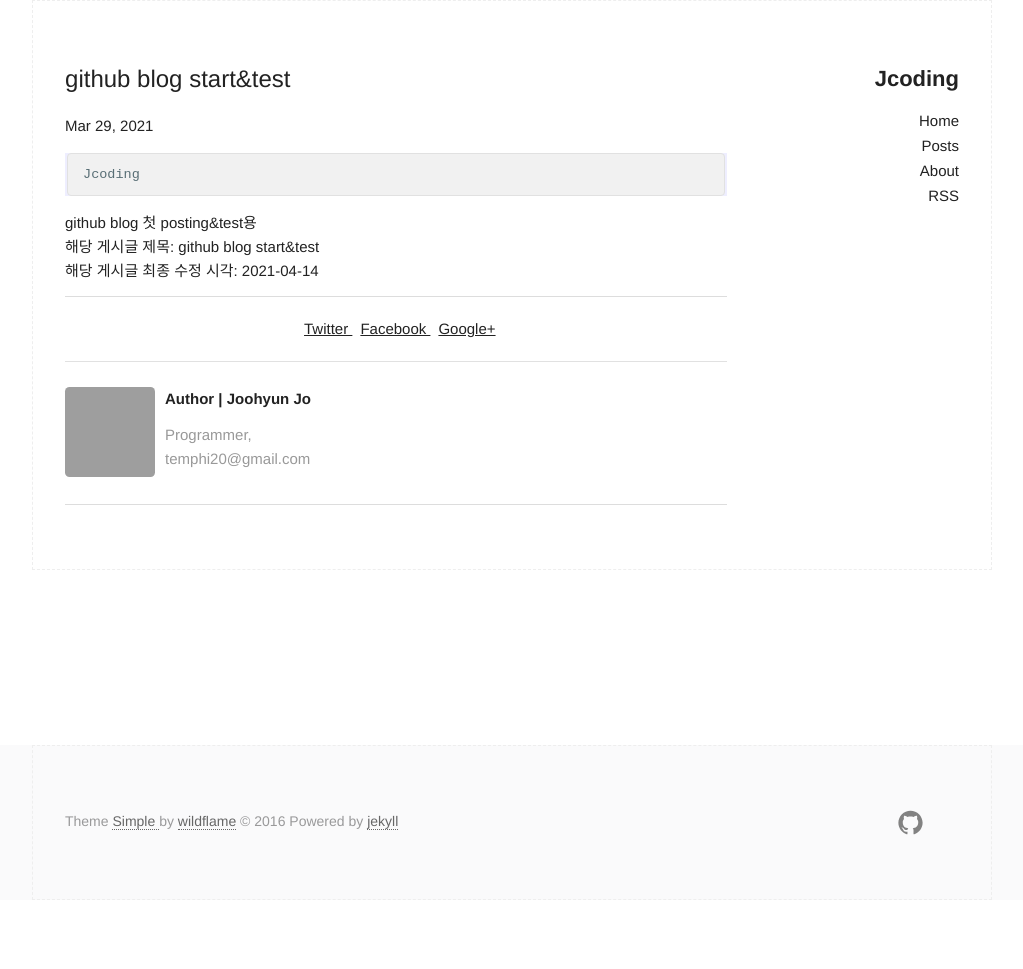
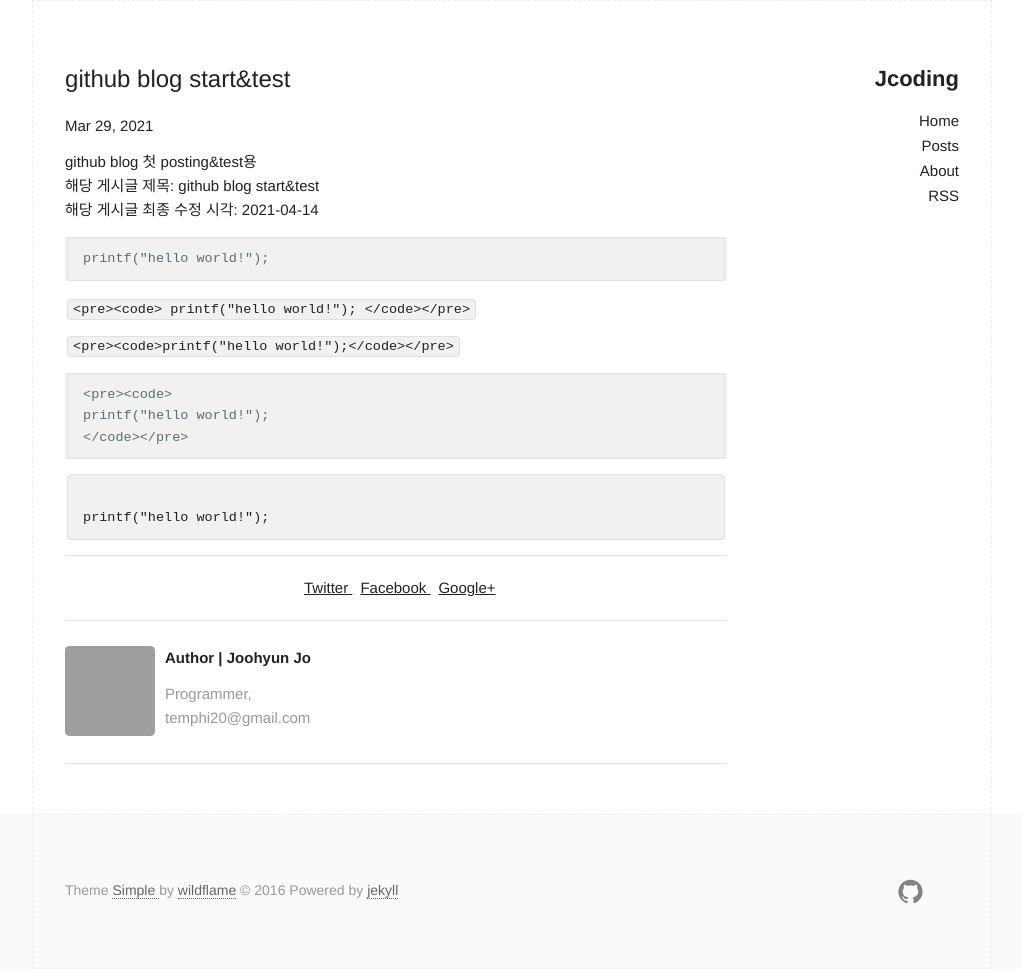
Before and after one commit to tempJ/tempJ.github.io, a Jekyll site: the page built from _posts/2021-03-29-github-blog-start.md, in a window 1280 px wide. Shown: the whole page, without its empty margins (128-1151 px from the left). Built offline with Jekyll 4.4.1, drawn with Linux system fonts in a browser that asks for light colours; comment, search, counter and statistics services are not loaded; before the commit the page ends 900 px from its top, so only the background shows below that; grey boxes are pictures that could not be loaded.

Commit message:
code block test

````diff
--- a/_includes/head.html
+++ b/_includes/head.html
@@ -3,7 +3,8 @@
   <meta http-equiv="X-UA-Compatible" content="IE=edge">
   <meta name="viewport" content="width=device-width, initial-scale=1">
 
-  <title>{% if page.title %}{{ page.title }}{% else %}{{ site.title }}{% endif %}</title>
+  <!-- <title>{% if page.title %}{{ page.title }}{% else %}{{ site.title }}{% endif %}</title> -->
+  <title>{{ site.title }}</title>
   <meta name="description" content="{% if page.excerpt %}{{ page.excerpt | strip_html | strip_newlines | truncate: 160 }}{% else %}{{ site.description }}{% endif %}">
 
   <!-- evil icon -->
--- a/_posts/2021-03-29-github-blog-start.md
+++ b/_posts/2021-03-29-github-blog-start.md
@@ -11,10 +11,26 @@ toc: true
 toc_sticky: true
 ---
 
-```
-{{site.title}}
-```
-
 github blog 첫 posting&test용
 해당 게시글 제목: {{page.title}}
 해당 게시글 최종 수정 시각: {{page.last_modified_at}}
+
+```
+printf("hello world!");
+```
+
+`<pre><code>
+printf("hello world!");
+</code></pre>`
+
+`<pre><code>printf("hello world!");</code></pre>`
+
+```
+<pre><code>
+printf("hello world!");
+</code></pre>
+```
+
+<pre><code>
+printf("hello world!");
+</code></pre>
````
